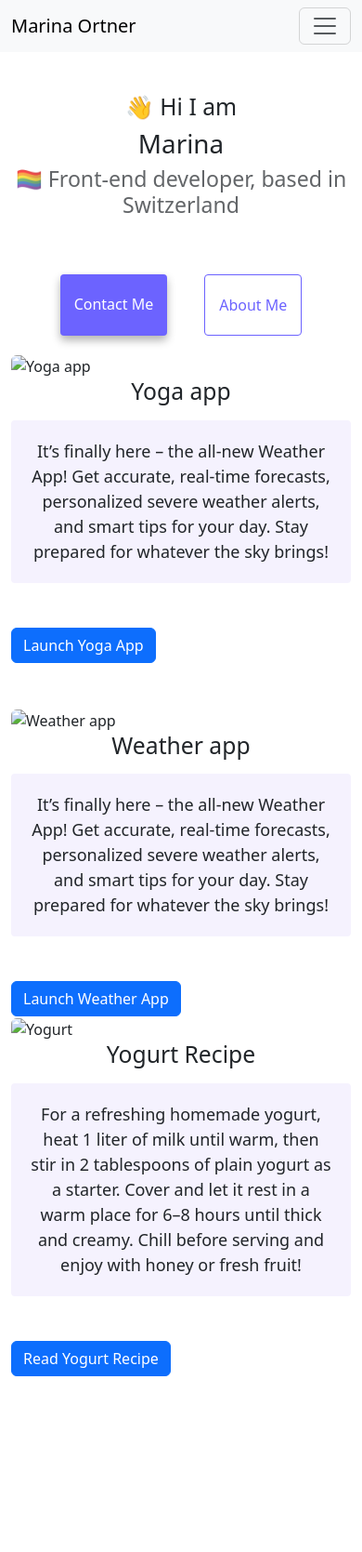
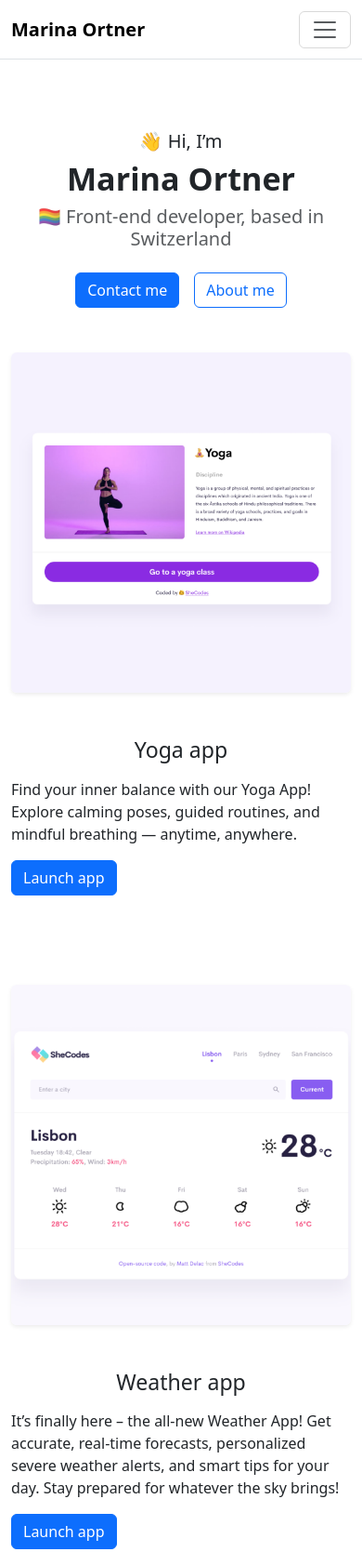
Before and after one commit to Marina-foodie/SheCodesResponsiveProject, a plain HTML site: page index.html in a window 390 px wide. Shown: the top 1669 px of the page at 93% size. Before the commit the page ends 1480 px from the top, so only its background shows below. Drawn offline with nearby package versions, Linux system fonts and the light colour scheme; files whose address does not match are found by name.

Commit message:
Responsive attributes
Adapted the responsive attributes so the Website works on different devices

```diff
--- a/index.html
+++ b/index.html
@@ -3,33 +3,54 @@
   <head>
     <meta charset="UTF-8" />
     <meta http-equiv="X-UA-Compatible" content="IE=edge" />
-    <meta name="viewport" content="width=device-width, initial-scale=1.0" />
-    <title>Marina Ortner Portfolio</title>
+    <meta name="viewport" content="width=device-width, initial-scale=1" />
+
+    <title>
+      Marina Ortner – Front-end Developer in St. Gallen, Switzerland
+    </title>
+    <meta
+      name="description"
+      content="Portfolio of Marina Ortner, Front-end Developer based in St. Gallen, Switzerland. Projects in HTML, CSS, JavaScript & React."
+    />
+    <link rel="canonical" href="https://www.example.com/" />
+
     <link rel="stylesheet" href="style.css" />
     <link
       href="https://cdn.jsdelivr.net/npm/bootstrap@5.3.0-alpha1/dist/css/bootstrap.min.css"
       rel="stylesheet"
-      integrity="sha384-GLhlTQ8iRABdZLl6O3oVMWSktQOp6b7In1Zl3/Jr59b6EGGoI1aFkw7cmDA6j6gD"
       crossorigin="anonymous"
     />
     <script
+      defer
       src="https://cdn.jsdelivr.net/npm/bootstrap@5.3.0-alpha1/dist/js/bootstrap.bundle.min.js"
-      integrity="sha384-w76AqPfDkMBDXo30jS1Sgez6pr3x5MlQ1ZAGC+nuZB+EYdgRZgiwxhTBTkF7CXvN"
       crossorigin="anonymous"
     ></script>
+
+    <!-- Open Graph / Twitter -->
+    <meta property="og:type" content="website" />
+    <meta property="og:title" content="Marina Ortner – Front-end Developer" />
+    <meta
+      property="og:description"
+      content="Clean, accessible interfaces and modern front-end projects."
+    />
+    <meta property="og:url" content="https://www.example.com/" />
+    <meta property="og:image" content="assets/og-cover.jpg" />
+    <meta name="twitter:card" content="summary_large_image" />
   </head>
+
   <body>
-    <nav class="navbar navbar-expand-lg navbar-light bg-light fixed-top">
+    <a href="#content" class="visually-hidden-focusable">Skip to content</a>
+
+    <nav
+      class="navbar navbar-expand-lg navbar-light bg-white border-bottom fixed-top"
+    >
       <div class="container">
-        <a class="navbar-brand" href="index.html">Marina Ortner</a>
+        <a class="navbar-brand fw-semibold" href="index.html">Marina Ortner</a>
         <button
-          class="navbar-toggler collapsed"
+          class="navbar-toggler"
           type="button"
           data-bs-toggle="collapse"
           data-bs-target="#navbarNav"
-          aria-controls="navbarNav"
-          aria-expanded="false"
-          aria-label="Toggle navigation"
         >
           <span class="navbar-toggler-icon"></span>
         </button>
@@ -37,7 +58,9 @@
         <div class="collapse navbar-collapse" id="navbarNav">
           <ul class="navbar-nav ms-auto">
             <li class="nav-item">
-              <a class="nav-link" href="index.html">Home</a>
+              <a class="nav-link active" aria-current="page" href="index.html"
+                >Home</a
+              >
             </li>
             <li class="nav-item">
               <a class="nav-link" href="about.html">About me</a>
@@ -49,70 +72,98 @@
         </div>
       </div>
     </nav>
-    <div style="padding-top: 100px"></div>
-    <div class="container">
-      <h2>👋 Hi I am</h2>
-      <h1>Marina</h1>
-      <h3>🏳️‍🌈 Front-end developer, based in Switzerland</h3>
-      <div class="navigation-links">
-        <a href="about.html#contact" class="contact-link">Contact me</a>
-        <a href="about.html" class="about-link">About me</a>
+
+    <main id="content" class="pt-header-offset">
+      <section class="container text-center py-5">
+        <p class="lead mb-1">👋 Hi, I’m</p>
+        <h1 class="display-4 fw-bold">Marina Ortner</h1>
+        <p class="h5 text-muted">
+          🏳️‍🌈 Front-end developer, based in Switzerland
+        </p>
+
+        <div class="d-flex gap-3 justify-content-center mt-4">
+          <a class="btn btn-primary" href="about.html#contact">Contact me</a>
+          <a class="btn btn-outline-primary" href="about.html">About me</a>
+        </div>
+      </section>
+
+      <section class="container">
+        <div class="row g-5 align-items-center">
+          <div class="col-md-6">
+            <img
+              src="C:\Users\marin\OneDrive\SheCodes\10 Responsive Add-On\SheCodesResponsiveProjekt\SheCodesResponsiveProject\yoga.png"
+              class="img-fluid rounded shadow-sm"
+              width="1200"
+              height="900"
+              loading="lazy"
+              alt="Yoga app project preview"
+            />
+          </div>
+          <div class="col-md-6">
+            <h2 class="h3 mb-3">Yoga app</h2>
+            <p>
+              Find your inner balance with our Yoga App! Explore calming poses,
+              guided routines, and mindful breathing — anytime, anywhere.
+            </p>
+            <a href="#" class="btn btn-primary">Launch app</a>
           </div>
         </div>
-    <div class="container">
-      <div class="row align-items-center">
-        <div class="col-md-6">
-          <img src="images/yoga.png" class="img-fluid rounded" alt="Yoga app" />
-        </div>
-        <div class="col-md-6">
-          <h2 class="mb-3">Yoga app</h2>
-          <p>
-            It’s finally here – the all-new Weather App! Get accurate, real-time
-            forecasts, personalized severe weather alerts, and smart tips for
-            your day. Stay prepared for whatever the sky brings!
-          </p>
-          <div class="mt-5">
-            <a href="#" class="btn btn-primary">Launch Yoga App</a>
-          </div>
-        </div>
-      </div>
-      <div class="row mt-5 align-items-center">
+
+        <div class="row g-5 align-items-center mt-5">
           <div class="col-md-6 order-md-2">
             <img
-            src="images/weather.png"
-            class="img-fluid rounded"
-            alt="Weather app"
+              src="C:\Users\marin\OneDrive\SheCodes\10 Responsive Add-On\SheCodesResponsiveProjekt\SheCodesResponsiveProject\weather.png"
+              class="img-fluid rounded shadow-sm"
+              width="1200"
+              height="900"
+              loading="lazy"
+              alt="Weather app preview"
             />
           </div>
           <div class="col-md-6 order-md-1">
-          <h2 class="mb-3">Weather app</h2>
+            <h2 class="h3 mb-3">Weather app</h2>
             <p>
-            It’s finally here – the all-new Weather App! Get accurate, real-time
-            forecasts, personalized severe weather alerts, and smart tips for
-            your day. Stay prepared for whatever the sky brings!
+              It’s finally here – the all-new Weather App! Get accurate,
+              real-time forecasts, personalized severe weather alerts, and smart
+              tips for your day. Stay prepared for whatever the sky brings!
             </p>
-          <div class="mt-5">
-            <a href="#" class="btn btn-primary">Launch Weather App</a>
+            <a href="#" class="btn btn-primary">Launch app</a>
           </div>
         </div>
-      </div>
-      <div class="row align-items-center">
+
+        <div class="row g-5 align-items-center mt-5">
           <div class="col-md-6">
-          <img src="images/yogurt.png" class="img-fluid rounded" alt="Yogurt" />
+            <img
+              src="C:\Users\marin\OneDrive\SheCodes\10 Responsive Add-On\SheCodesResponsiveProjekt\SheCodesResponsiveProject\yogurt.png"
+              class="img-fluid rounded shadow-sm"
+              width="1200"
+              height="900"
+              loading="lazy"
+              alt="Yogurt recipe UI preview"
+            />
           </div>
           <div class="col-md-6">
-          <h2 class="mb-3">Yogurt Recipe</h2>
+            <h2 class="h3 mb-3">Yogurt recipe</h2>
             <p>
-            For a refreshing homemade yogurt, heat 1 liter of milk until warm,
-            then stir in 2 tablespoons of plain yogurt as a starter. Cover and
-            let it rest in a warm place for 6–8 hours until thick and creamy.
-            Chill before serving and enjoy with honey or fresh fruit!
+              A For a refreshing homemade yogurt, heat 1 liter of milk until
+              warm, then stir in 2 tablespoons of plain yogurt as a starter.
+              Cover and let it rest in a warm place for 6–8 hours until thick
+              and creamy. Chill before serving and enjoy with honey or fresh
+              fruit!.
             </p>
-          <div class="mt-5">
-            <a href="#" class="btn btn-primary">Read Yogurt Recipe</a>
+            <a href="#" class="btn btn-primary">Read recipe</a>
           </div>
         </div>
-      </div>
-    </div>
+      </section>
+    </main>
+
+    <footer class="border-top mt-5 py-4 text-center small text-muted">
+      © <span id="year"></span> Marina Ortner ·
+      <a href="about.html#contact" class="link-secondary">Contact</a>
+    </footer>
+
+    <script>
+      document.getElementById("year").textContent = new Date().getFullYear();
+    </script>
   </body>
 </html>
--- a/style.css
+++ b/style.css
@@ -1,91 +1,87 @@
 :root {
   --primary-color: #6c63ff;
   --secondary-color: #f5f2fe;
-  --box-shadow: 0 5px 10px rgba(0, 0, 0, 0.3);
+  --text-color: #212529;
+  --header-height: 64px;
 }
 
+html {
+  scroll-behavior: smooth;
+}
 body {
-  margin: 60px auto;
-  max-width: 800px;
+  color: var(--text-color);
 }
 
+/* Offset for fixed header */
+.pt-header-offset {
+  padding-top: calc(var(--header-height) + 24px);
+}
+.navbar {
+  min-height: var(--header-height);
+}
+
+/* Typography */
 h1,
 h2,
 h3 {
   text-align: center;
-  margin: 0;
+  margin-bottom: 0.5rem;
+}
+.lead {
+  line-height: 1.6;
 }
 
-h1 {
-  font-size: 96px;
+/* Buttons & links */
+.btn-primary {
+  background-color: var(--primary-color);
+  border-color: var(--primary-color);
 }
-
-h2 {
-  font-size: 48px;
+.btn-outline-primary {
+  color: var(--primary-color);
+  border-color: var(--primary-color);
 }
-
-h3 {
-  font-size: 24px;
-  opacity: 0.7;
-}
-
-p {
-  background: var(--secondary-color);
-  padding: 20px;
-  border-radius: 4px;
-  font-size: 18px;
-  line-height: 1.5;
-  text-align: center;
-}
-
-.navigation-links {
-  display: flex;
-  margin-top: 40px;
-  justify-content: center;
-}
-
-.navigation-links a {
-  margin: 20px;
-  border-radius: 4px;
-  padding: 20px 15px;
-  text-decoration: none;
-  text-transform: capitalize;
-}
-
-.contact-link {
+.btn-outline-primary:hover {
   background: var(--primary-color);
-  box-shadow: var(--box-shadow);
   color: white;
 }
-
-.about-link {
+.email-link {
   color: var(--primary-color);
-  border: 1px solid var(--primary-color);
-}
-
-.homepage-link {
-  color: var(--primary-color);
-  text-align: center;
-  display: block;
-}
-
-.about-paragraphs {
-  display: flex;
-  margin: 30px 0;
-}
-
-.about-paragraphs p {
-  margin: 10px;
-}
-
-.email-link {
-  display: flex;
-  justify-content: center;
-  color: var(--primary-color);
-  font-size: 28px;
+  font-size: 1.125rem;
   text-decoration: none;
 }
-
 .email-link:hover {
   text-decoration: underline;
 }
+.homepage-link {
+  color: var(--primary-color);
+  text-decoration: none;
+}
+.homepage-link:hover {
+  text-decoration: underline;
+}
+
+/* Images */
+.img-fluid {
+  box-shadow: 0 5px 16px rgba(0, 0, 0, 0.08);
+}
+
+/* Accessibility: Skip link */
+.visually-hidden-focusable {
+  position: absolute;
+  left: -9999px;
+}
+.visually-hidden-focusable:focus {
+  left: 1rem;
+  top: 1rem;
+  background: #fff;
+  padding: 0.5rem 0.75rem;
+  border: 1px solid #000;
+  z-index: 9999;
+}
+
+/* Headline scale on desktop */
+@media (min-width: 992px) {
+  .display-4 {
+    font-size: 3rem;
+  }
+}
```
Also changed, not shown: about.html (+96 -42 lines). Lines whose indentation alone changed are shown as unchanged.
